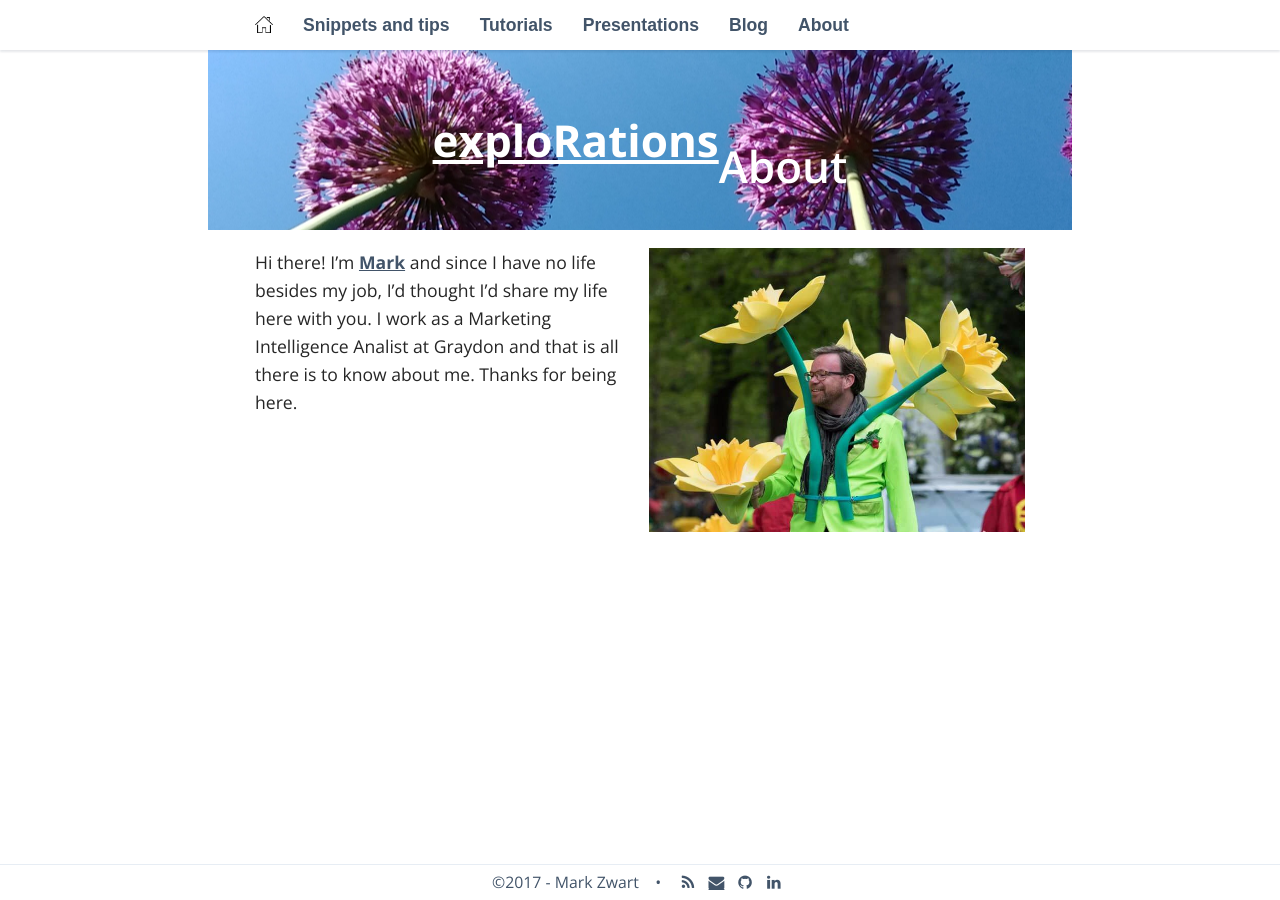
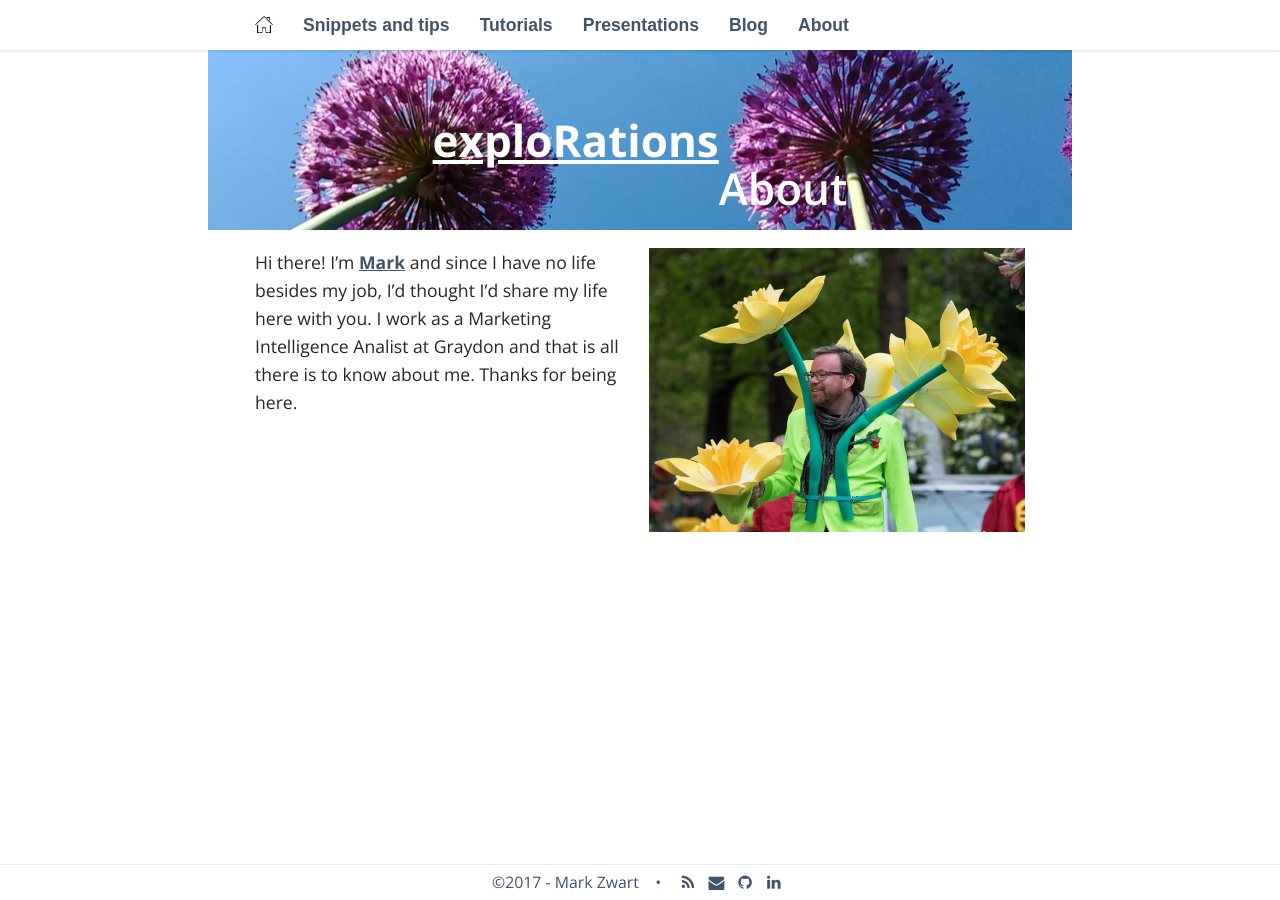
Before and after one commit to mark-me/mark-me.github.io, a Jekyll site: the page built from _pages/04-about.md, in a window 1280 px wide. Built offline with Jekyll 4.4.1, drawn with Linux system fonts in a browser that asks for light colours; nearby versions of some CDN libraries; some web fonts are replaced; comment, search, counter and statistics services are not loaded.

Commit message:
Update _layout.scss

```diff
--- a/_sass/_layout.scss
+++ b/_sass/_layout.scss
@@ -11,7 +11,7 @@
 	font-weight: 600;
 	text-decoration:underline;
 	color: #FFFFFF;
-	line-height: 1.2;
+	line-height: 2.2;
 	color: #FFFFFF;
 	font-size: 2.5em;
 	a,
@@ -24,15 +24,15 @@
 title_subheader {
 	font-weight: 600;
 	color: $heading-font;
-	line-height: 1.2;
+	line-height: 2.2;
 	font-size: 2.5em;
 }
 
 title_page {
 	font-weight: 600;
-	color: $heading-font;
 	font-family: $heading-font;
-	line-height: 1.5;color: $heading-font-color;
+	line-height: 1.5;
+	color: $heading-font-color;
 	font-size: 2em;
 	a,
 	a:visited {
```
